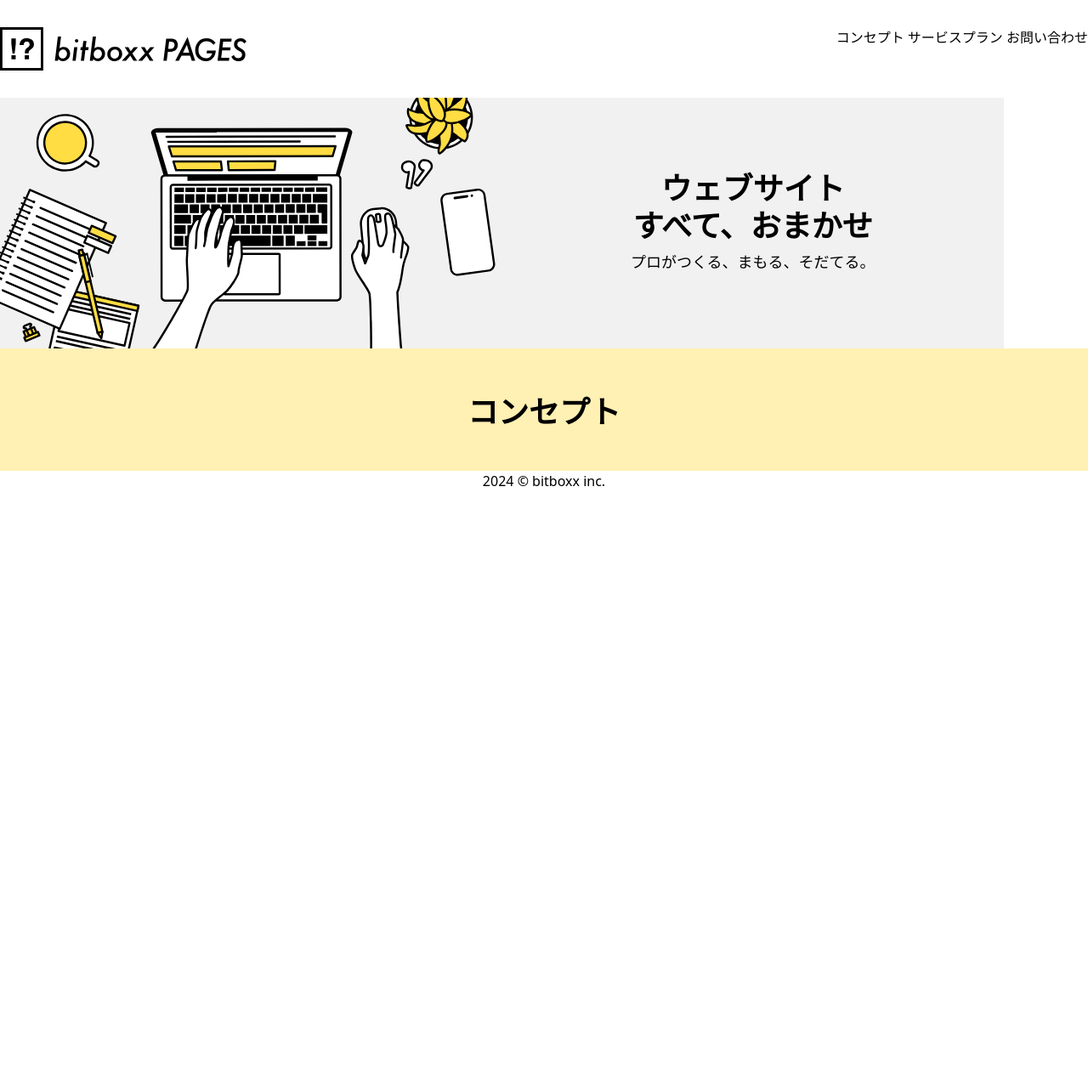
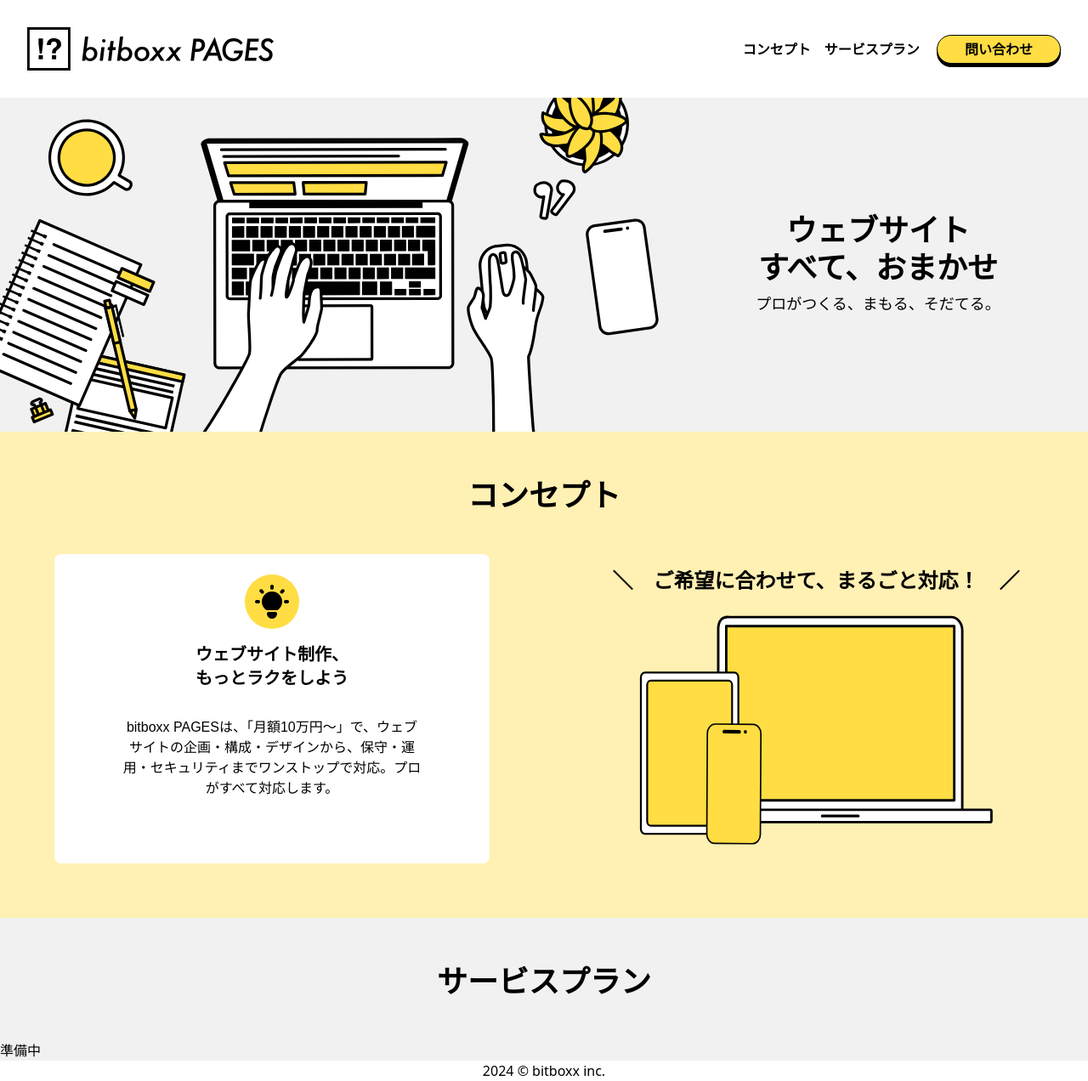
Before and after one commit to bitboxx-inc/bitboxx-pages, a SvelteKit app: page / in a window 1280 px wide. Shown: the whole page at 85% size. Before the commit the page ends 800 px from the top, so only its background shows below. Built offline with nearby package versions, Linux system fonts and the light colour scheme.

Commit message:
redesign

```diff
--- a/src/routes/+layout.svelte
+++ b/src/routes/+layout.svelte
@@ -1,5 +1,10 @@
 <script>
     import "../app.css";
+
+    const links = [
+        {text: "コンセプト", href: "/#concept"},
+        {text: "サービスプラン", href: "/#plans"}
+    ]
 </script>
 
 <svelte:head>
@@ -7,20 +12,53 @@
 </svelte:head>
 
 
-<div class="container mx-auto max-w-1280px">
-    <header class="my-8">
-        <div class="flex">
-            <div>
-                <img src="/images/logo.svg" alt="bitboxx logo" width="290" height="51" onclick="location.href='/'"/>
+<div class="container mx-auto max-w-[1280px]">
+    <!-- ✅ デスクトップ版：md以上で表示 -->
+    <div class="hidden md:block">
+        <header class="my-8 ml-8">
+            <div class="flex">
+                <div>
+                    <img class="max-w-[290px]" src="/images/logo.svg" alt="bitboxx logo" height="51" onclick="location.href='/'"/>
+                </div>
+                <div class="ml-auto mr-8 my-auto">
+                    {#each links as link}
+                        <a href="{link.href}" class="ml-4"><b>{link.text}</b></a>
+                    {/each}
+                    <span class="ml-4">
+                        <button class="bg-yellow hover:bg-yellow_light
+                            text-black font-bold rounded-full px-8 py-1 shadow-[0_4px_0_#000] border focus:ring-2 focus:ring-yellow-500">
+                            問い合わせ
+                        </button>
+                    </span>
+                </div>
             </div>
-            <div class="ml-auto">
-                コンセプト
-                サービスプラン
-                お問い合わせ
+        </header>
+    </div>
+
+    <!-- ✅ モバイル版：md未満で表示 -->
+    <div class="block md:hidden">
+        <header class="mx-auto my-2">
+            <div class="flex justify-center my-6">
+                <img class="max-w-[290px]" src="/images/logo.svg" alt="bitboxx logo" height="51" onclick="location.href='/'"/>
             </div>
-        </div>
-    </header>
-    <slot />
+            <div class="flex justify-center mb-8">
+                <div class="my-auto">
+                    {#each links as link}
+                        <a href="{link.href}" class="ml-4"><b>{link.text}</b></a>
+                    {/each}
+                    <span class="ml-4">
+                        <button class="bg-yellow hover:bg-yellow_light
+                            text-black font-bold rounded-full px-8 py-1 shadow-[0_4px_0_#000] border focus:ring-2 focus:ring-yellow-500">
+                            問い合わせ
+                        </button>
+                    </span>
+                </div>
+            </div>
+        </header>
+    </div>
+
+    <slot/>
+
     <footer>
         <div class="flex justify-center">
             2024 &copy; bitboxx inc.
--- a/src/routes/+page.svelte
+++ b/src/routes/+page.svelte
@@ -7,14 +7,14 @@
 </svelte:head>
 
 <div class="flex">
-    <div class="flex flex-col md:flex-row bg-gray">
+    <div class="flex flex-col md:flex-row border-to bg-gray min-h-[393px]">
         <!-- 左側: 画像 -->
-        <div class="flex-1 flex items-center justify-center bg-gray">
-            <img src="/images/top1.svg" alt="logo" class="max-w-full h-auto"/>
+        <div class="flex items-center justify-center max-w-[786px] ">
+            <img src="/images/top1.svg" alt="logo" class="w-full h-auto"/>
         </div>
         <!-- 右側: テキスト -->
-        <div class="flex-1 flex items-center justify-center bg-gray">
-            <div class="w-[395px] h-[155px] flex flex-col justify-center items-center">
+        <div class="flex-1 flex items-center justify-center ">
+            <div class="flex-1 md:w-[494px] h-[155px] flex flex-col justify-center items-center">
                 <div class="font-bold text-4xl font-noto mb-1 text-center">ウェブサイト</div>
                 <div class="font-bold text-4xl font-noto mb-2 text-center">すべて、おまかせ</div>
                 <div class="text-lg font-noto text-center">プロがつくる、まもる、そだてる。</div>
@@ -26,10 +26,36 @@
 <!-- コンセプト -->
 <div class="bg-light_yellow">
     <div class="flex justify-center items-center pt-2">
-        <div class="text-4xl my-12 font-noto"><b>コンセプト</b></div>
+        <div id="concept" class="text-4xl my-12 font-noto"><b>コンセプト</b></div>
+    </div>
+    <div class="flex flex-col md:flex-row border-to">
+        <!-- 左側: 画像 -->
+        <div class="flex-1 items-center justify-center md:min-w-[480px] md:max-w-[50%]">
+            <div class="md:min-h-[364px] md:mx-16 mx-8 mb-16 rounded-lg bg-white">
+                <img class="mx-auto pt-6" src="/images/top2_light.svg" width="64" height="64" alt="logo"/>
+                <div class="font-bold text-xl font-noto text-center mt-4">ウェブサイト制作、<br/>もっとラクをしよう</div>
+                <div class="font-noto text-center mt-8 md:mx-20 mx-4 text-base pb-8">
+                    bitboxx PAGESは、「月額10万円〜」で、ウェブサイトの企画・構成・デザインから、保守・運用・セキュリティまでワンストップで対応。プロがすべて対応します。
+                </div>
+            </div>
+        </div>
+        <!-- 右側: テキスト -->
+        <div class="flex-1 items-center justify-center md:max-w-[50%]">
+            <div class="md:mx-4 mx-8 mb-16">
+                <div class="font-bold md:text-2xl font-noto text-center mt-4">＼　ご希望に合わせて、まるごと対応！　／</div>
+                <img class="mx-auto pt-6" src="/images/top2_pc.svg"alt="logo"/>
+            </div>
+        </div>
     </div>
 </div>
 
+<!-- サービスプラン -->
+<div class="bg-gray">
+    <div class="flex justify-center items-center pt-2">
+        <div id="plans" class="text-4xl my-12 font-noto"><b>サービスプラン</b></div>
+    </div>
+    準備中
+</div>
 <!--<div class="h-dvh">-->
 
 <!--    <Products/>-->
```
Also changed, not shown: static/images/top2_light.svg (added), static/images/top2_pc.svg (added).
